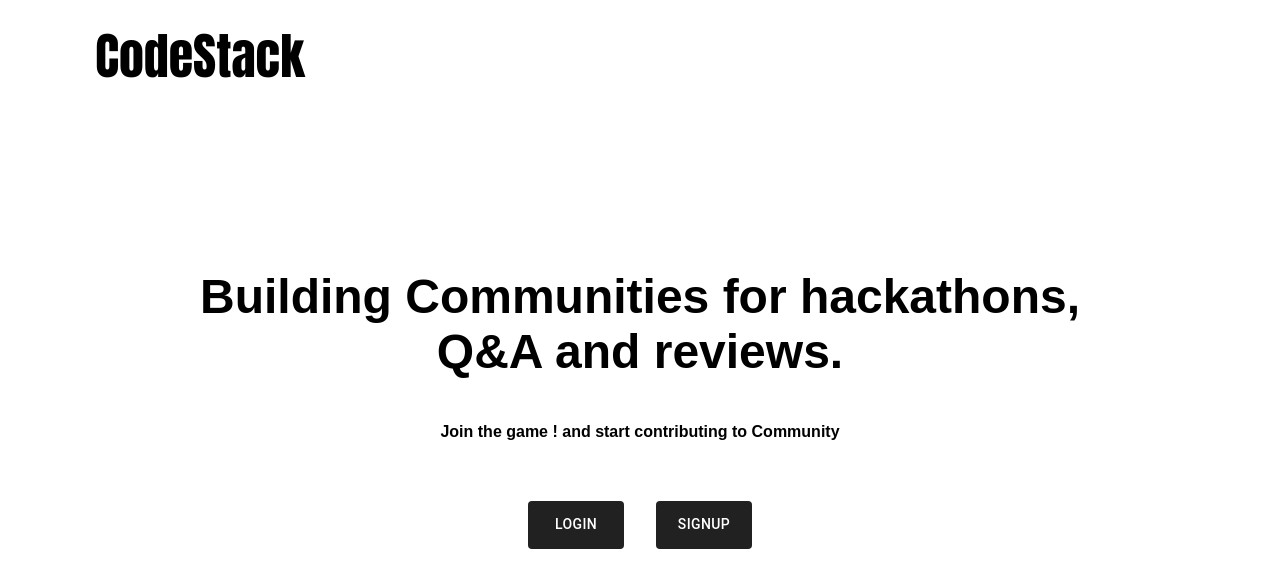
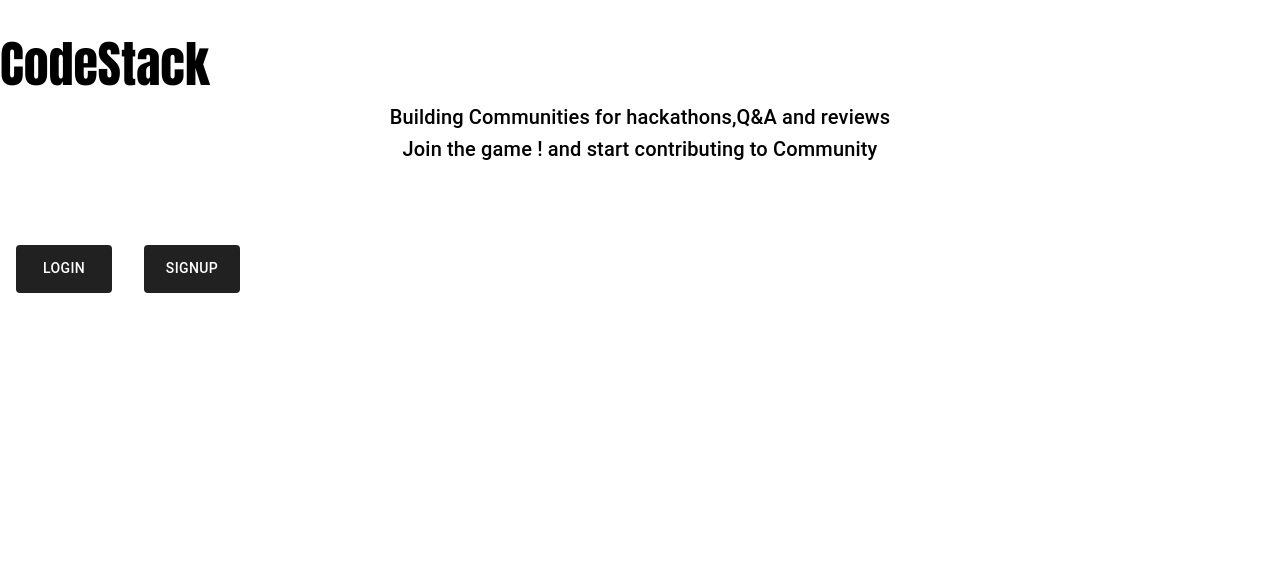
Before and after one commit to shreykoradia/CodeStack, a React (Create React App) app: page / in a window 1280 px wide. Shown: the top 588 px of the page. Built offline with nearby package versions, Linux system fonts and the light colour scheme.

Commit message:
in porgress

```diff
--- a/src/component/HomePage/Body.jsx
+++ b/src/component/HomePage/Body.jsx
@@ -1,13 +1,16 @@
 import React from 'react'
-import './body.css'
+import {Typography} from '@material-ui/core'
 
 function Body() {
     return (
         <div>
-            <p>Building Communities for hackathons,<br />Q&A and reviews.</p>
-            <p className="banner">Join the game ! and start contributing to Community </p>
+            <Typography paragraphu={true} align="center" gutteBottom={true} variant="h6">Building Communities for hackathons,Q&A and reviews </Typography>
+            <Typography paragraphu={true} align="center" gutteBottom={true} variant="h6">Join the game ! and start contributing to Community</Typography>
         </div>
     )
 }
 
+
+
+
 export default Body
```
